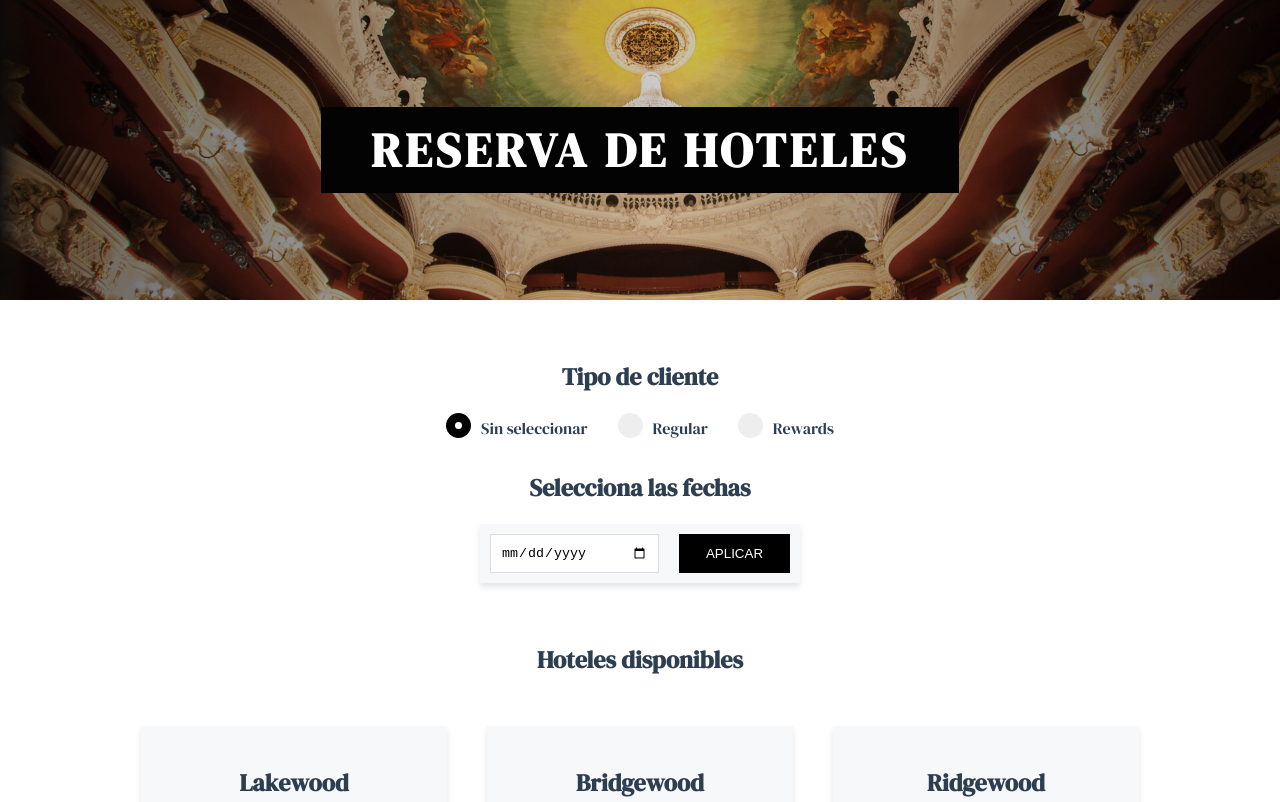
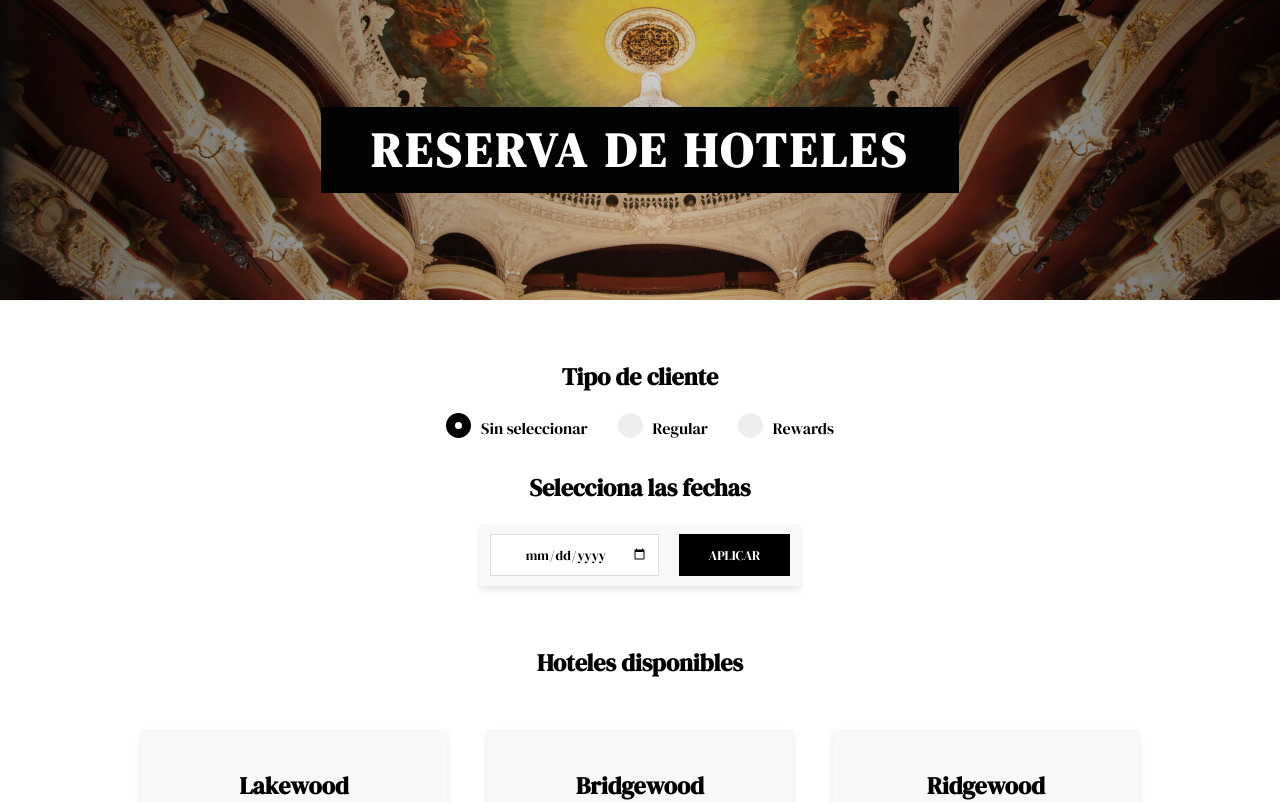
Before and after one commit to farriagadal/tipti-challenge, a Vue app: page / in a window 1280 px wide. Shown: the top 802 px of the page. Built offline with nearby package versions, Linux system fonts and the light colour scheme.

Commit message:
style: se cambio estilo de fuentes

```diff
--- a/src/App.vue
+++ b/src/App.vue
@@ -5,12 +5,11 @@
 <style lang="scss">
 @import url('https://fonts.googleapis.com/css2?family=DM+Serif+Display:ital@0;1&display=swap');
 
-#app {
+* {
   font-family: 'DM Serif Display', serif;
   -webkit-font-smoothing: antialiased;
   -moz-osx-font-smoothing: grayscale;
   text-align: center;
-  color: #2c3e50;
 }
 
 body {
```
